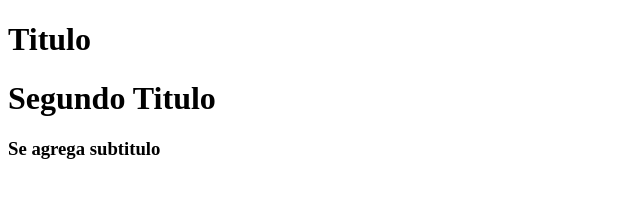
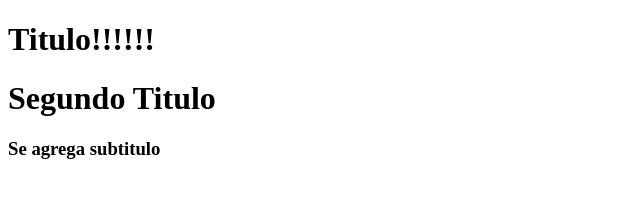
Before and after one commit to vcardenasn/ft, a plain HTML site: page index.html in a window 1280 px wide. Shown: the whole page, without its empty margins (0-640 px from the left). Drawn offline with Linux system fonts and the light colour scheme.

Commit message:
Se modifica el titulo

```diff
--- a/index.html
+++ b/index.html
@@ -6,7 +6,7 @@
     <title>Demo GIT</title>
 </head>
 <body>
-    <h1>Titulo</h1>
+    <h1>Titulo!!!!!!</h1>
     <h1>Segundo Titulo</h1>
     <h3>Se agrega subtitulo</h3>
 </body>
```
